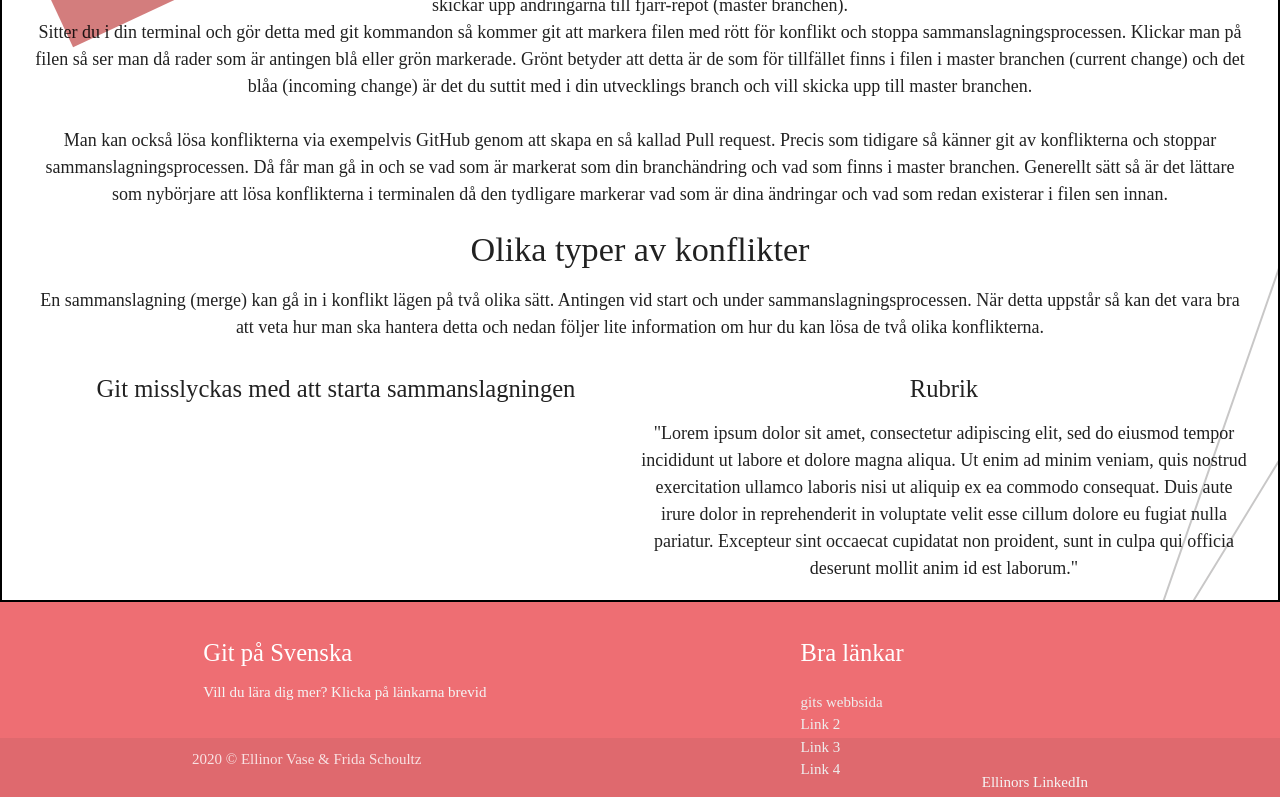
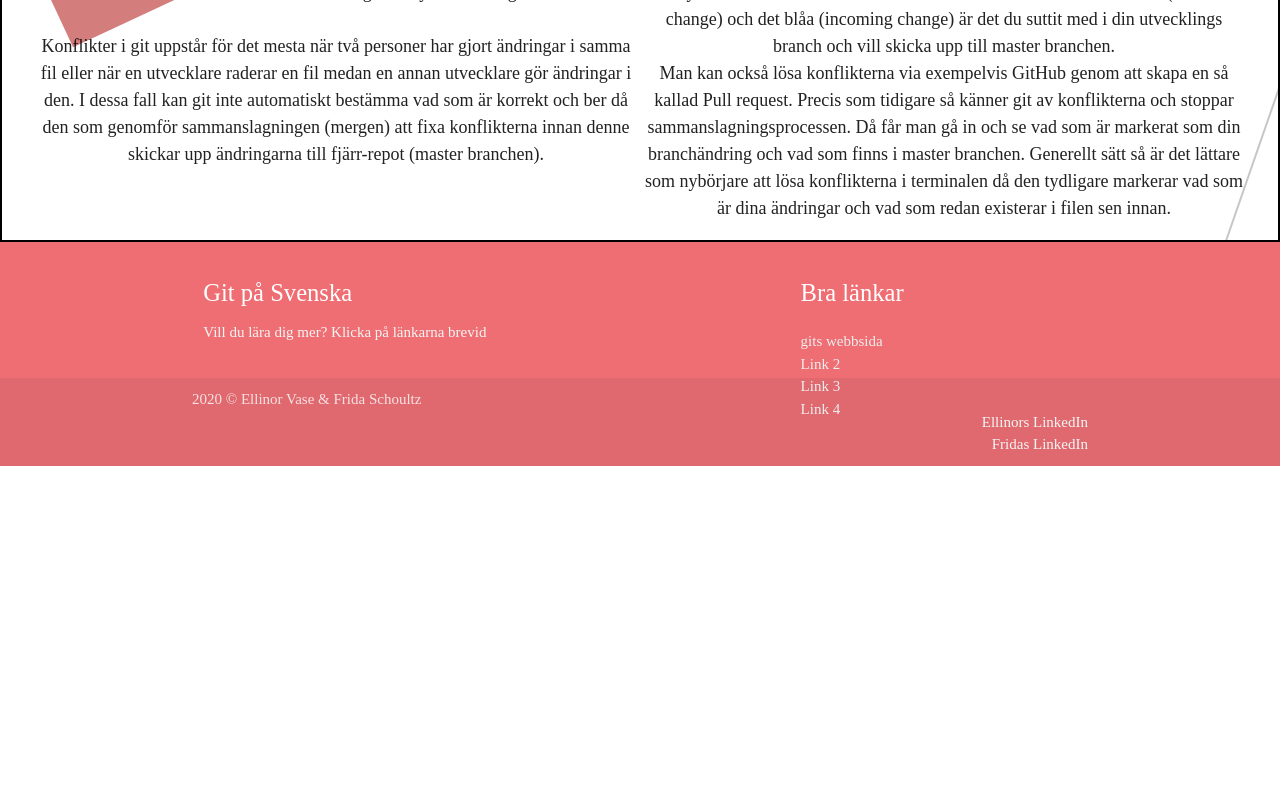
Before and after one commit to ellinorwase/how-to-git, a React (Create React App) app: page / in a window 1280 px wide. Shown: the part 2829-3626 px from the top of the page. After the commit the page ends 3295 px from the top, so only its background shows below. Built offline with nearby package versions, Linux system fonts and the light colour scheme; a web font is replaced by a local one.

Commit message:
removed text in conflicts

```diff
--- a/src/components/conflicts.js
+++ b/src/components/conflicts.js
@@ -12,25 +12,37 @@ export class conflicts extends Component {
                 <div id="conflicts-nav"></div>
                 <h2 className='h2-conflicts'>Konflikter</h2>
                 <h4>Git merge</h4>
-                <p>
-                            Sammansättning (merge) och konflikter är en vanlig del av arbetet när man sitter med git.
+                <div className='wrapper-con1'>
+                    <div className='wrapper-con2'>
+                        {/* <h5>Rubrik</h5> */}
+                        <p>
+                        Sammansättning (merge) och konflikter är en vanlig del av arbetet när man sitter med git.
                             Därför är det bra att veta lite om hur det funkar och varför det kan uppstå.
                             Git gör sammanslagningen av ditt projekt superlätt och för det mesta kommer git att
                             förstå hur man automatiskt integrerar nya förändringar.
-
+                            <br></br>
                             <br></br>
                             Konflikter i git uppstår för det mesta när två personer har gjort ändringar i samma fil
                             eller när en utvecklare raderar en fil medan en annan utvecklare gör ändringar i den. I dessa fall
                             kan git inte automatiskt bestämma vad som är korrekt och ber då den som genomför sammanslagningen (mergen) att
-                            fixa konflikterna innan denne skickar upp ändringarna till fjärr-repot (master branchen). <br></br>
-                            Sitter du i din terminal och gör detta med git kommandon så kommer git att
+                            fixa konflikterna innan denne skickar upp ändringarna till fjärr-repot (master branchen).
+
+
+                        </p>
+
+
+
+
+                    </div>
+                    <div className='wrapper-con3'>
+                    {/* <h5>Rubrik</h5> */}
+                        <p>
+                        Sitter du i din terminal och gör detta med git kommandon så kommer git att
                             markera filen med rött för konflikt och stoppa sammanslagningsprocessen. Klickar man på filen så ser man då
                             rader som är antingen blå eller grön markerade. Grönt betyder att detta är de som för
                             tillfället finns i filen i master branchen (current change) och det blåa (incoming change) är det du suttit
                             med i din utvecklings branch och vill skicka upp till master branchen.
                             <br></br>
-                            <br></br>
-
                             Man kan också
                             lösa konflikterna via exempelvis GitHub genom att skapa en så kallad Pull request. Precis
                             som tidigare så känner git av konflikterna och stoppar sammanslagningsprocessen. Då får man
@@ -38,30 +50,6 @@ export class conflicts extends Component {
                             Generellt sätt så är det lättare som nybörjare att lösa konflikterna i terminalen då den
                             tydligare markerar vad som är dina ändringar och vad som redan existerar i filen sen innan.
 
-
-                </p>
-                <h4>Olika typer av konflikter</h4>
-                        <p>
-                        En sammanslagning (merge) kan gå in i konflikt lägen på två olika sätt. Antingen vid start och under sammanslagningsprocessen. När detta uppstår så kan det vara bra att veta hur man ska hantera detta och nedan följer lite information om hur du kan lösa de två olika konflikterna.
-                        </p>
-                <div className='wrapper-con1'>
-                    <div className='wrapper-con2'>
-                    {/* <h4>Olika typer av konflikter</h4>
-                        <p>
-                        En sammanslagning (merge) kan gå in i konflikt lägen på två olika sätt. Antingen vid start och under sammanslagningsprocessen. När detta uppstår så kan det vara bra att veta hur man ska hantera detta och nedan följer lite information om hur du kan lösa de två olika konflikterna.
-                        </p>
-                        <br></br> */}
-                        <h5>Git misslyckas med att starta sammanslagningen</h5>
-
-                    </div>
-                    <div className='wrapper-con3'>
-                    <h5>Rubrik</h5>
-                        <p>
-                        "Lorem ipsum dolor sit amet, consectetur adipiscing elit, sed do eiusmod tempor incididunt ut
-                    labore et dolore magna aliqua. Ut enim ad minim veniam, quis nostrud exercitation ullamco
-                    laboris nisi ut aliquip ex ea commodo consequat. Duis aute irure dolor in reprehenderit in
-                    voluptate velit esse cillum dolore eu fugiat nulla pariatur. Excepteur sint occaecat cupidatat
-                     non proident, sunt in culpa qui officia deserunt mollit anim id est laborum."
                         </p>
                     </div>
 
```
